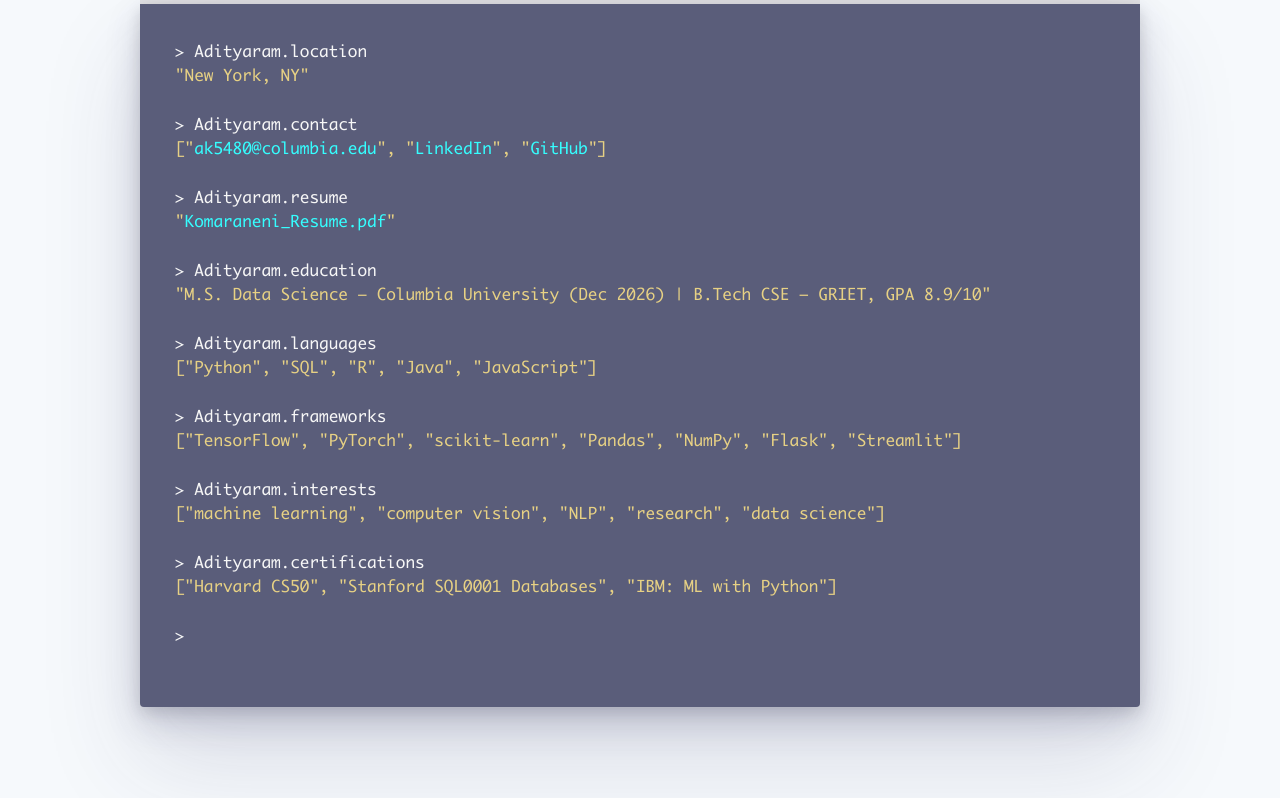
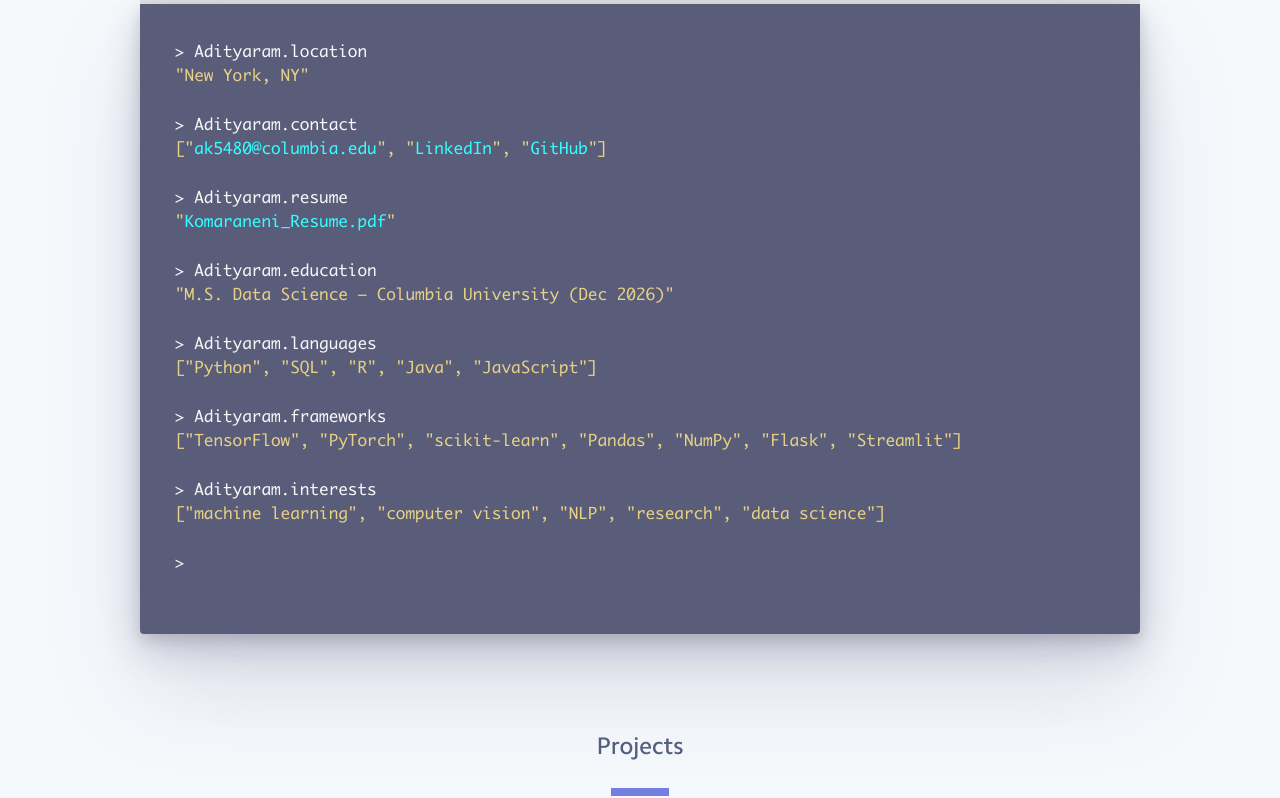
Before and after one commit to adityaram-2003/portfolio, a Gatsby site: page / in a window 1280 px wide. Shown: the part 595-1393 px from the top of the page. Built offline with nearby package versions, Linux system fonts and the light colour scheme; Gatsby itself is replaced by a stand-in of ours.

Commit message:
Fix live demo link, clean up about section

```diff
--- a/src/content/about-me.js
+++ b/src/content/about-me.js
@@ -15,8 +15,7 @@
   },
   {
     input: 'Adityaram.education',
-    return:
-      '"M.S. Data Science – Columbia University (Dec 2026) | B.Tech CSE – GRIET, GPA 8.9/10"',
+    return: '"M.S. Data Science – Columbia University (Dec 2026)"',
   },
   {
     input: 'Adityaram.languages',
@@ -30,10 +29,6 @@
     input: 'Adityaram.interests',
     return: '["machine learning", "computer vision", "NLP", "research", "data science"]',
   },
-  {
-    input: 'Adityaram.certifications',
-    return: '["Harvard CS50", "Stanford SQL0001 Databases", "IBM: ML with Python"]',
-  },
 ];
 
 export default statements;
--- a/src/content/projects.js
+++ b/src/content/projects.js
@@ -11,7 +11,7 @@
     image: phytoplankton,
     links: {
       github: 'https://github.com/adityaram-2003/phytoplankton-classification',
-      preview: 'https://adityaramk.com/projects/phytoplankton-classification',
+      preview: 'https://phytoplankton-classification.vercel.app',
     },
   },
   {
```
